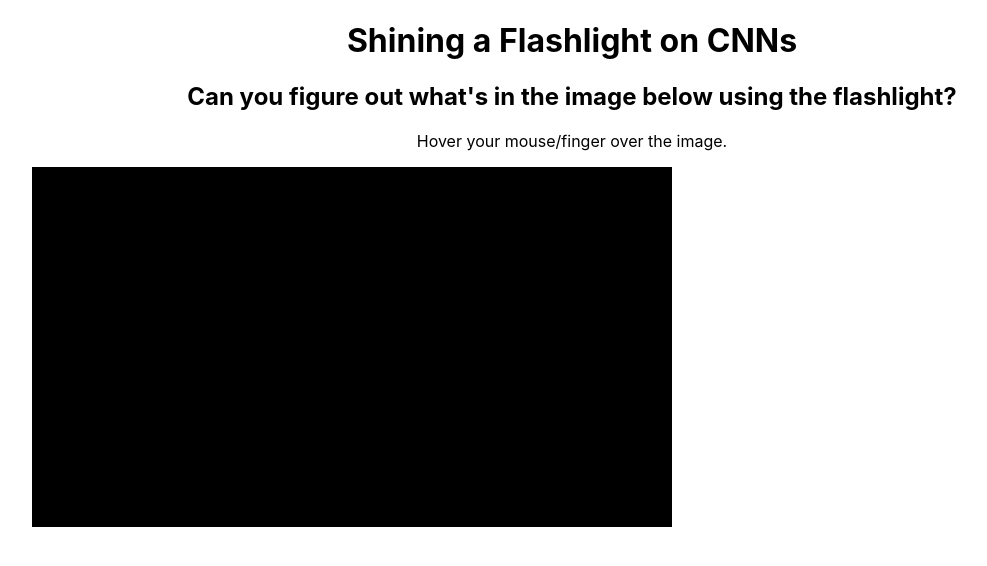
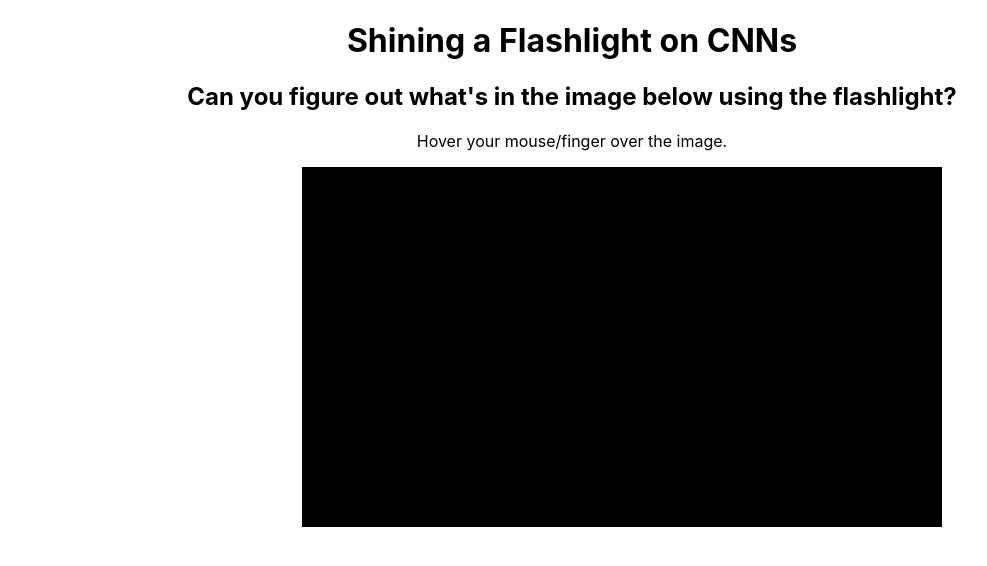
Before and after one commit to uclaacm/no-filter, a React (Create React App) app: page / in a window 1280 px wide. Shown: the top 566 px of the page, without its empty margins (68-1055 px from the left). Built offline with nearby package versions, Linux system fonts and the light colour scheme.

Commit message:
Moved flashlight style

```diff
--- a/src/components/Flashlight.js
+++ b/src/components/Flashlight.js
@@ -1,5 +1,6 @@
 import React from 'react';
 import koala from '../koala.jpg';
+import './style/Flashlight.css';
 
 
 
@@ -8,7 +9,7 @@ class Flashlight extends React.Component {
 
     showFlashlight = () => {
         const spotlight = document.getElementById("spotlight");
-        spotlight.style.display = "block";
+        spotlight.style.opacity = 1;
 
         //show image after flashlight moves on
         const img = document.getElementById("flashlight-img");
@@ -19,19 +20,17 @@ class Flashlight extends React.Component {
         const spotlight = document.getElementById("spotlight");
         const container = document.getElementById("container");
         let rect = container.getBoundingClientRect();
-        console.log(rect);
+
         //get coordinates of mouse
         let x = Math.round(e.clientX - rect.x);
         let y = Math.round(e.clientY - rect.y);
         spotlight.style.left = (x) + 'px';
         spotlight.style.top = (y) + 'px';
-        console.log(getComputedStyle(spotlight).left);
-        console.log(getComputedStyle(spotlight).top);
     }
 
     hideFlashlight = () => {
         const spotlight = document.getElementById("spotlight");
-        spotlight.style.display = "none";
+        spotlight.style.opacity = 0;
 
         //hide the image after flashlight is moved off
         const img = document.getElementById("flashlight-img");
@@ -50,42 +49,15 @@ class Flashlight extends React.Component {
                     <h2>Can you figure out what's in the image below using the flashlight?</h2>
                     <p>Hover your mouse/finger over the image.</p>
                 </div>
-                <div style={styles.container} id="container"
+                <div id="container"
                     onMouseEnter={this.showFlashlight} onMouseMove={this.moveFlashlight} onMouseLeave={this.hideFlashlight}>
-                    <img id="flashlight-img" src={koala} alt="koala" style={styles.img} ></img>
-                    <div id="spotlight" style={styles.flashlight}></div>
+                    <img id="flashlight-img" src={koala} alt="koala"></img>
+                    <div id="spotlight"></div>
                 </div>
-
             </div>
         );
     }
 
 }
 
-const styles = {
-    container: {
-        marginLeft: '100px', /*this is just for an offset*/
-        position: 'relative',
-        overflow: 'hidden',
-        maxWidth: 'min-content',
-        maxHeight: 'min-content',
-    },
-    img: {
-        width: '50vw',
-        filter: 'brightness(0%)',
-    },
-    flashlight: {
-        display: 'none', /*so it is not shown until mouseover*/
-        borderRadius: '100%',
-        content: "",
-        position: 'absolute',
-        width: '10vw',
-        height: '10vw',
-        zIndex: '1',
-        transform: 'translate(-50%, -50%)', /*center on mouse*/
-        border: 'solid black 50vw',
-    }
-}
-
-
 export default Flashlight;
--- /dev/null
+++ b/src/components/style/Flashlight.css
@@ -0,0 +1,26 @@
+
+#container {
+    margin-left: 100px; /*this is just for an offset*/
+    position: relative;
+    overflow: hidden;
+    max-width: min-content;
+    max-height: min-content;
+    display: inline-block;
+}
+#flashlight-img {
+    width: 50vw;
+    height: 100%;
+    filter: brightness(0%);
+}
+#spotlight {
+    /*display: 'none', so it is not shown until mouseover*/
+    opacity: 0; /*so that it is not shown until mouseover*/
+    border-radius: 100%;
+    content: "";
+    position: absolute;
+    width: 10vw;
+    height: 10vw;
+    z-index: 1;
+    transform: translate(-50%, -50%); /*center on mouse*/
+    border: solid black 70vw;
+}
```
